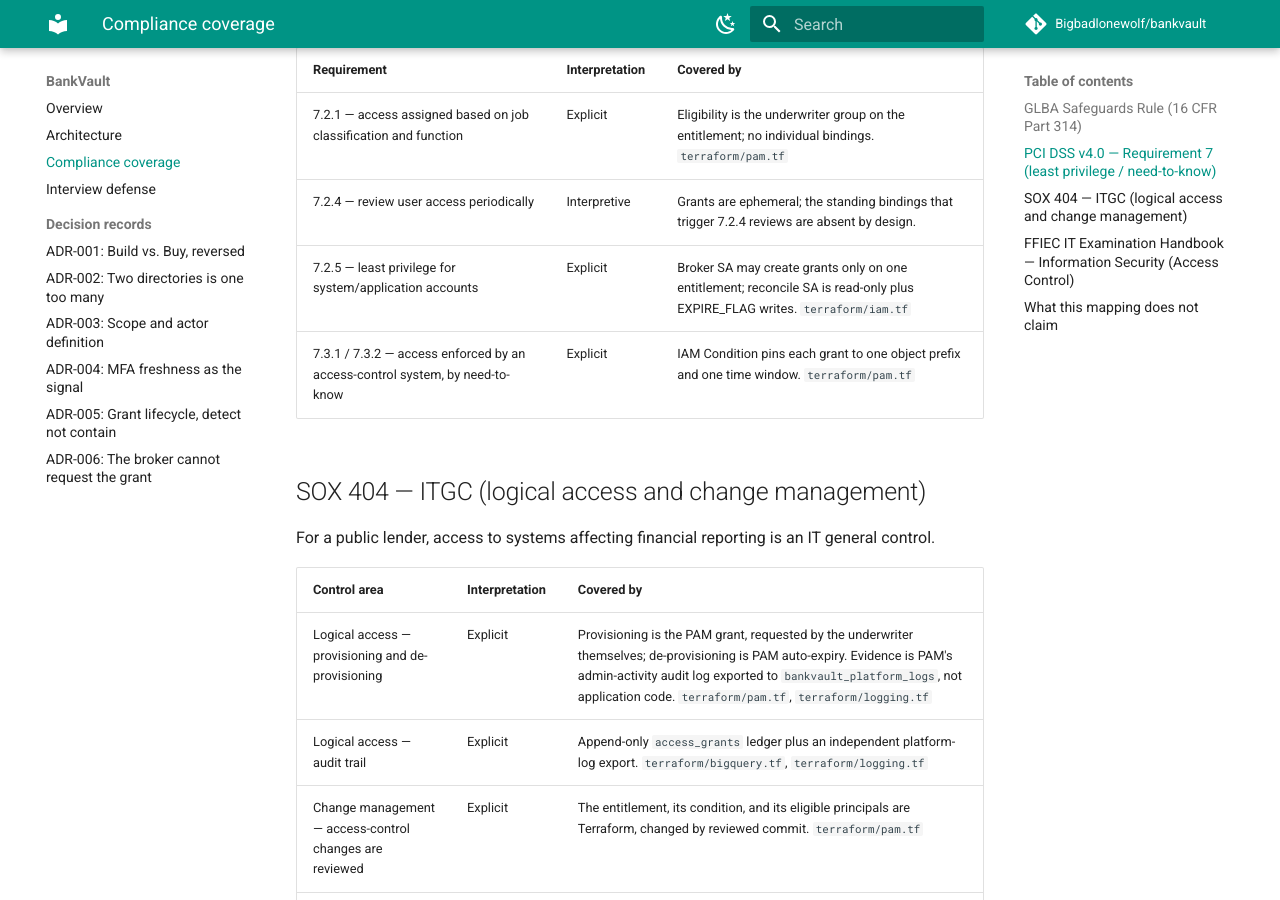
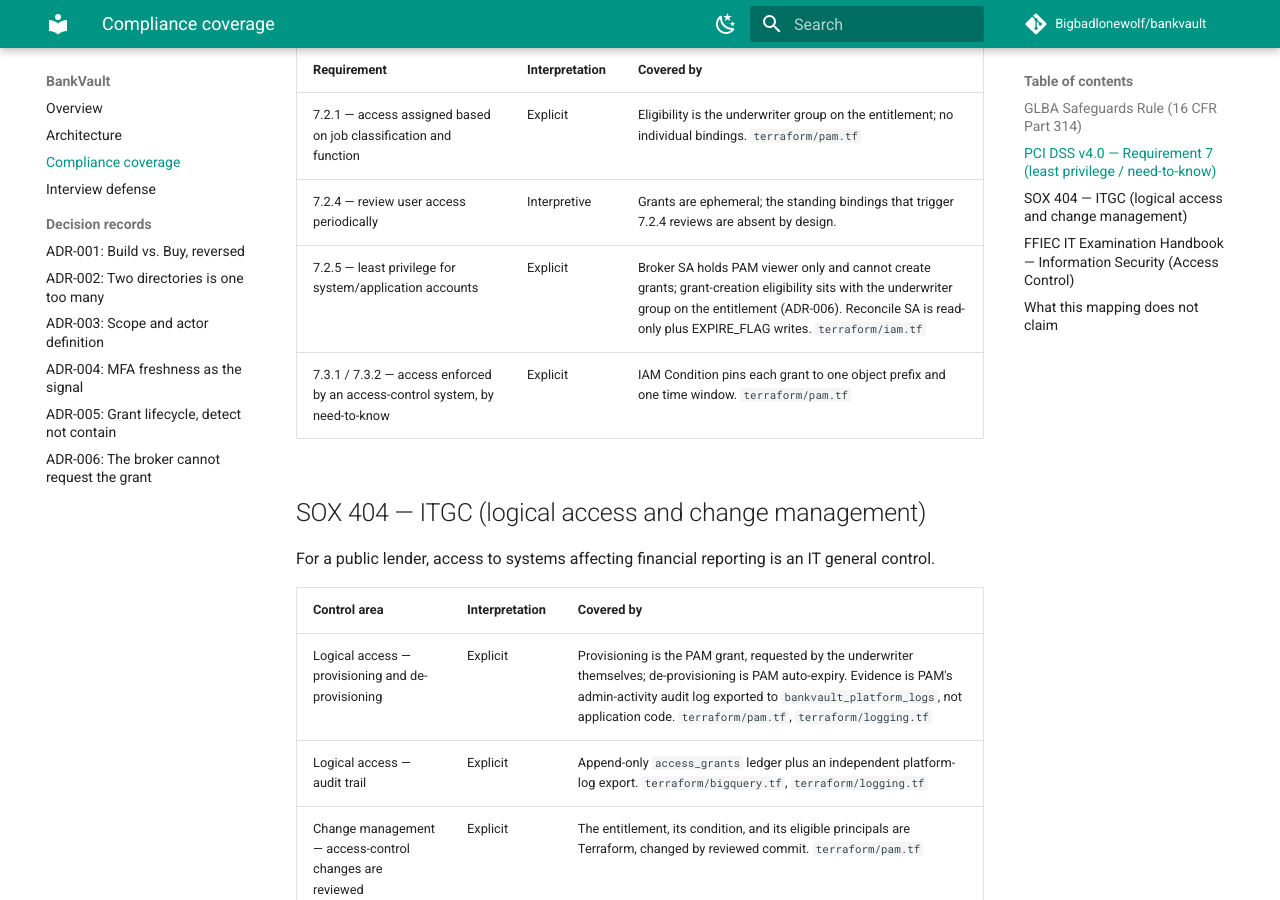
Before and after one commit to Bigbadlonewolf/bankvault, an MkDocs documentation site: the page built from docs/controls-mapping.md, in a window 1280 px wide and 900 px high, scrolled down 1000 px. Built offline with MkDocs 1.6.1 and Material for MkDocs 9.7.7, drawn with Linux system fonts in a browser that asks for light colours; comment, search, counter and statistics services are not loaded.

Commit message:
controls-mapping: correct PCI 7.2.5 — broker SA holds PAM viewer only, cannot create grants (ADR-006)

```diff
--- a/docs/controls-mapping.md
+++ b/docs/controls-mapping.md
@@ -21,7 +21,7 @@ Credit reports commonly carry cardholder-adjacent PII; Requirement 7 is the leas
 |---|---|---|
 | 7.2.1 — access assigned based on job classification and function | Explicit | Eligibility is the underwriter group on the entitlement; no individual bindings. `terraform/pam.tf` |
 | 7.2.4 — review user access periodically | Interpretive | Grants are ephemeral; the standing bindings that trigger 7.2.4 reviews are absent by design. |
-| 7.2.5 — least privilege for system/application accounts | Explicit | Broker SA may create grants only on one entitlement; reconcile SA is read-only plus EXPIRE_FLAG writes. `terraform/iam.tf` |
+| 7.2.5 — least privilege for system/application accounts | Explicit | Broker SA holds PAM viewer only and cannot create grants; grant-creation eligibility sits with the underwriter group on the entitlement (ADR-006). Reconcile SA is read-only plus EXPIRE_FLAG writes. `terraform/iam.tf` |
 | 7.3.1 / 7.3.2 — access enforced by an access-control system, by need-to-know | Explicit | IAM Condition pins each grant to one object prefix and one time window. `terraform/pam.tf` |
 
 ## SOX 404 — ITGC (logical access and change management)
```
